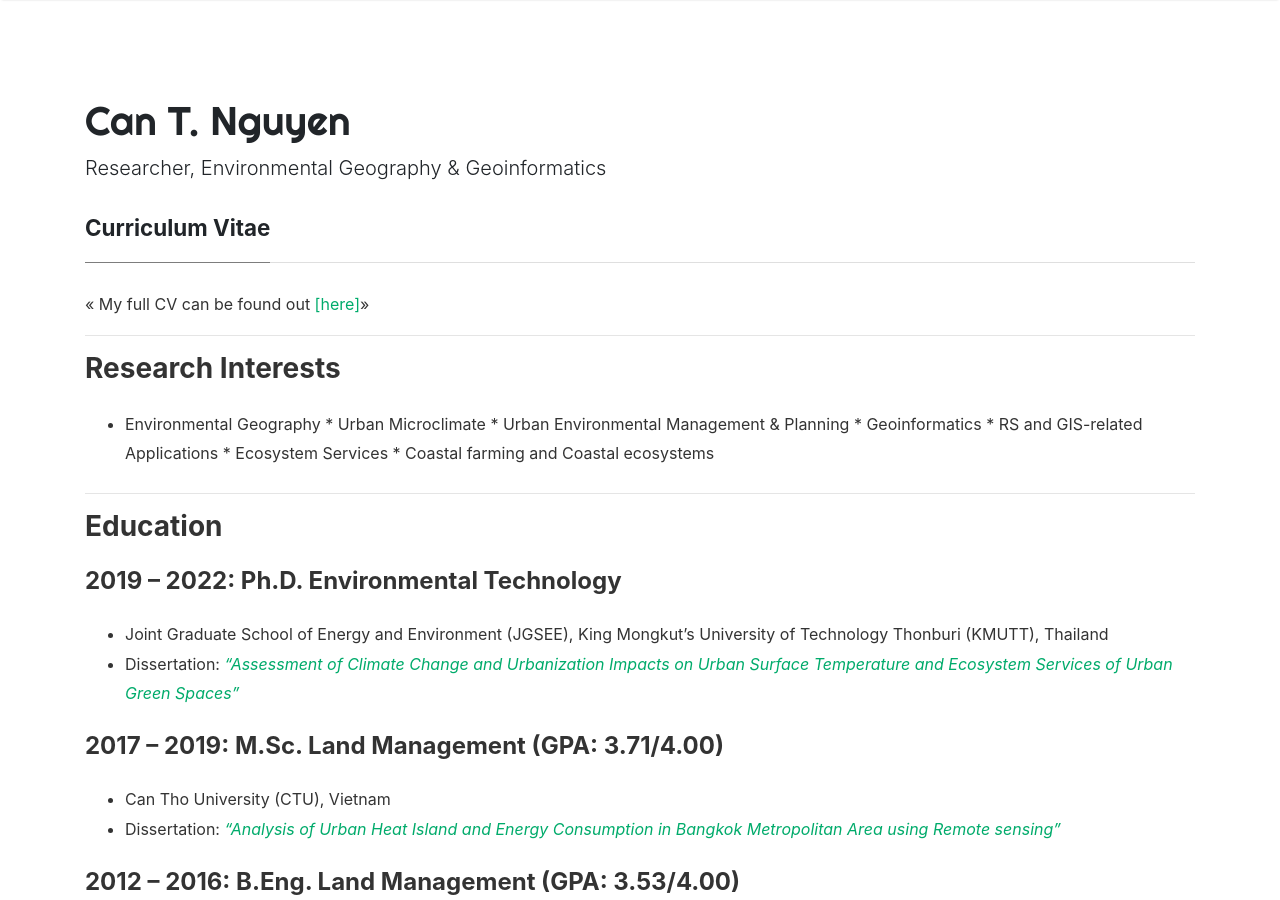
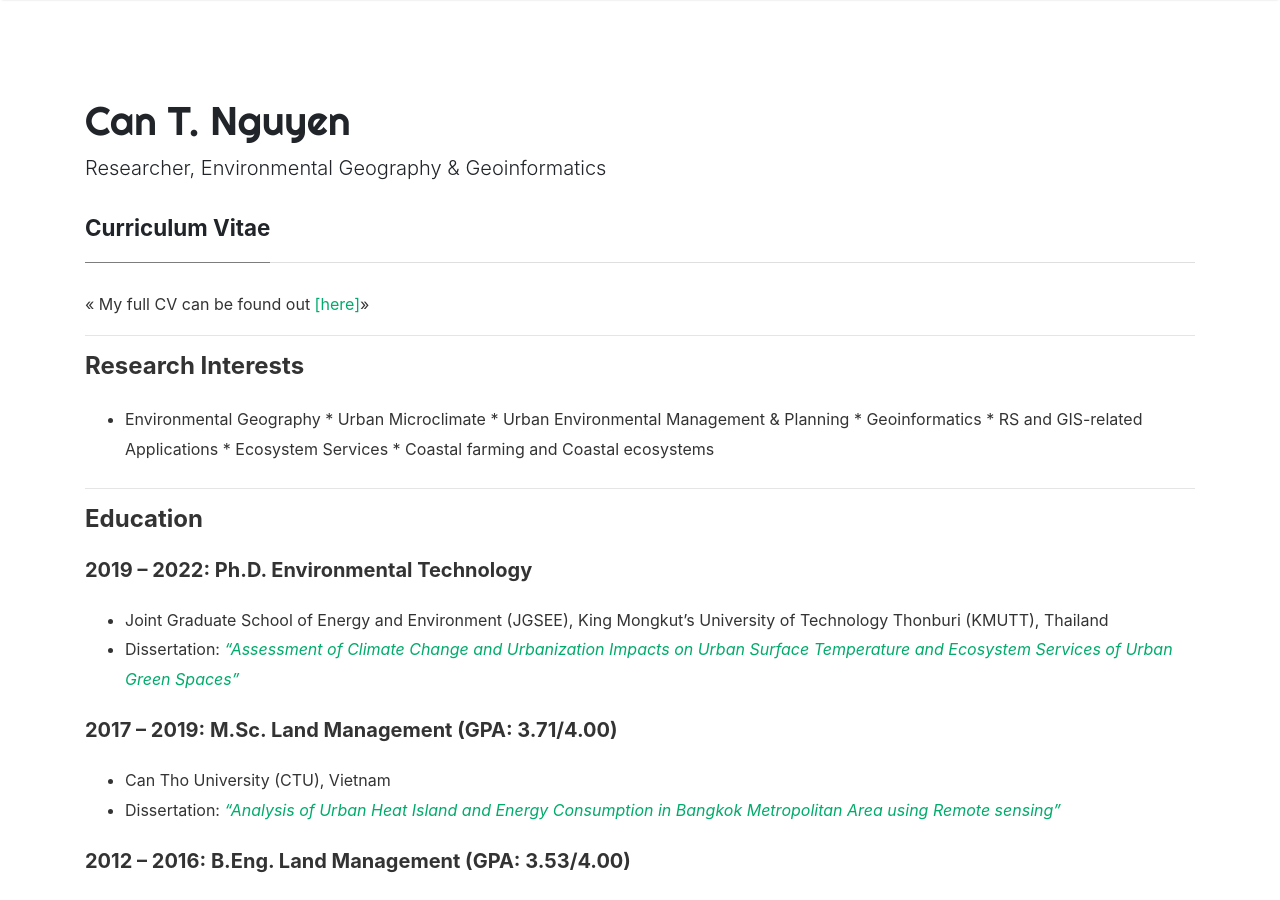
Before and after one commit to sangtrg/sangtrg, a Jekyll site: the page built from _pages/CV.md, in a window 1280 px wide and 900 px high. Built offline with Jekyll 4.4.1, drawn with Linux system fonts in a browser that asks for light colours; nearby versions of some CDN libraries.

Commit message:
update cv

```diff
--- a/_pages/CV.md
+++ b/_pages/CV.md
@@ -10,41 +10,41 @@ permalink: /cv
 
 <hr>
 
-### Research Interests
+#### Research Interests
 * Environmental Geography * Urban Microclimate * Urban Environmental Management & Planning * Geoinformatics * RS and GIS-related Applications * Ecosystem Services * Coastal farming and Coastal ecosystems
 
 <hr>
 
-### Education
-#### 2019 – 2022: Ph.D. Environmental Technology
+#### Education
+##### 2019 – 2022: Ph.D. Environmental Technology
 * Joint Graduate School of Energy and Environment (JGSEE), King Mongkut’s University of Technology Thonburi (KMUTT), Thailand
 * Dissertation: <i>["Assessment of Climate Change and Urbanization Impacts on Urban Surface Temperature and Ecosystem Services of Urban Green Spaces"](https://www.researchgate.net/project/Assessment-of-Climate-Change-and-Urbanization-Impacts-on-Urban-Surface-Temperature-and-Ecosystem-Services-of-Urban-Green-Spaces)</i>
 
-#### 2017 – 2019: M.Sc. Land Management (GPA: 3.71/4.00)
+##### 2017 – 2019: M.Sc. Land Management (GPA: 3.71/4.00)
 * Can Tho University (CTU), Vietnam
 * Dissertation: <i>["Analysis of Urban Heat Island and Energy Consumption in Bangkok Metropolitan Area using Remote sensing"](https://www.researchgate.net/project/Analysis-of-urban-heat-island-and-energy-consumption-in-Bangkok-Metropolitan-Area-using-remote-sensing)</i>
 
-#### 2012 – 2016: B.Eng. Land Management (GPA: 3.53/4.00)
+##### 2012 – 2016: B.Eng. Land Management (GPA: 3.53/4.00)
 * Can Tho University (CTU), Vietnam
 * Dissertation: <i>"Studying and Evaluating Ecosystem Service Values of Rice-Shrimp Farming in An Minh district, Kien Giang province" </i>
 
 <hr>
 
-### Research Experiences
+#### Research Experiences
 
-#### Sep 2022 – Present: Researcher
+##### Sep 2022 – Present: Researcher
 * Prince of Songkhla University (PSU - Hatyai campus)
 * Space Technology Research Center, Geo-Informatics & Space Technology Development Agency (GISTDA), Thailand
 
-#### Aug 2019 – Aug 2022: Research Assistant (RA)
+##### Aug 2019 – Aug 2022: Research Assistant (RA)
 * AGAR Lab, JGSEE, KMUTT, Thailand (under supervision of Dr. Amnat Chidthaisong & Dr. Pariwate Varnakovida)
 * Duties: Earth observation & Geospatial Data Analysis
 
-#### Mar 2016 – Jul 2019: Research & Teaching Assistant (RA/TA)
+##### Mar 2016 – Jul 2019: Research & Teaching Assistant (RA/TA)
 * Land Resources Dept., College of Environment and Natural Resources, Can Tho University, Vietnam
 * Duties: Research Assistant, Teaching Supporting, Undergraduate Thesis Mentoring, and Supportive Trainer in GIS and RS Applications
 
-#### Dec 2017 – May 2018: Visiting Researcher
+##### Dec 2017 – May 2018: Visiting Researcher
 * KMUTT Geospatial Engineering and Innovation Center (KGEO), Thailand
 * Duties: Remotely sensed Data Processing, Geospatial Data Analysis
 
```
